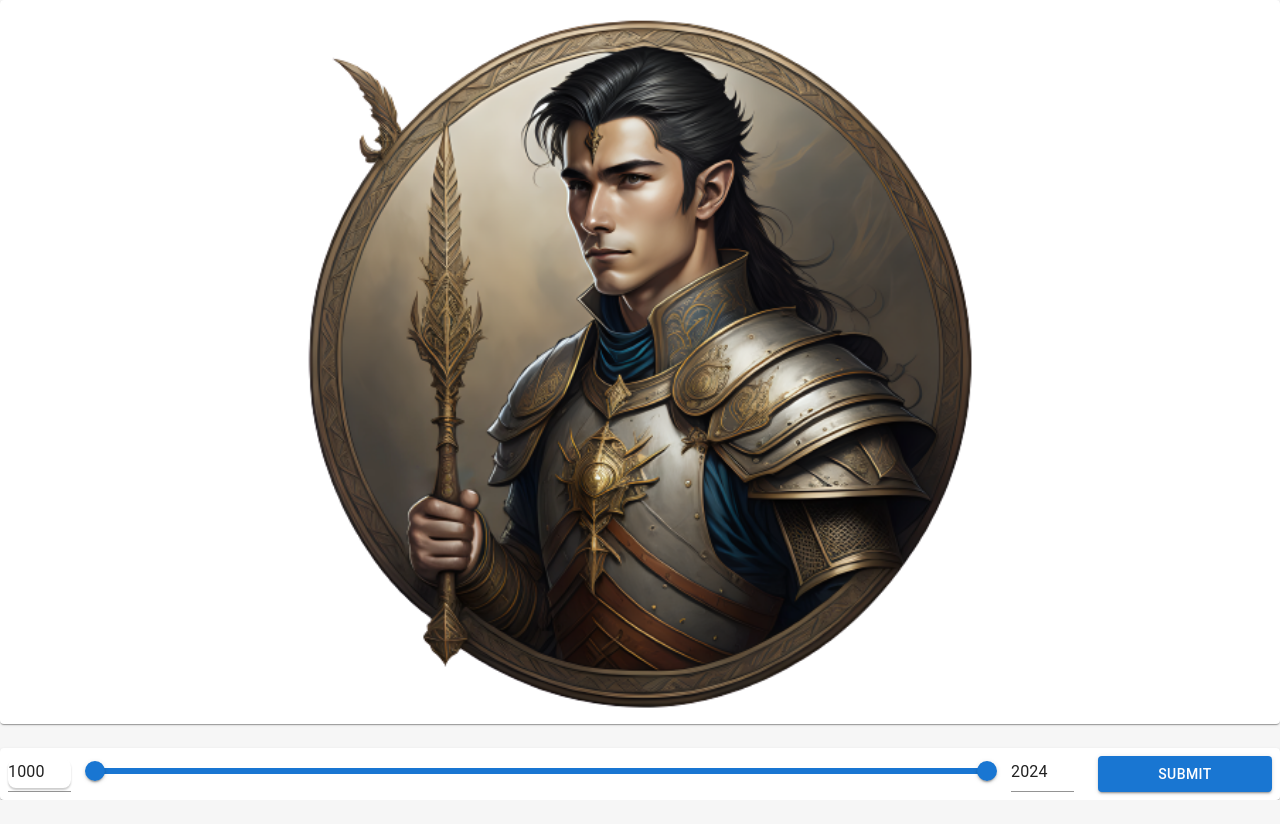
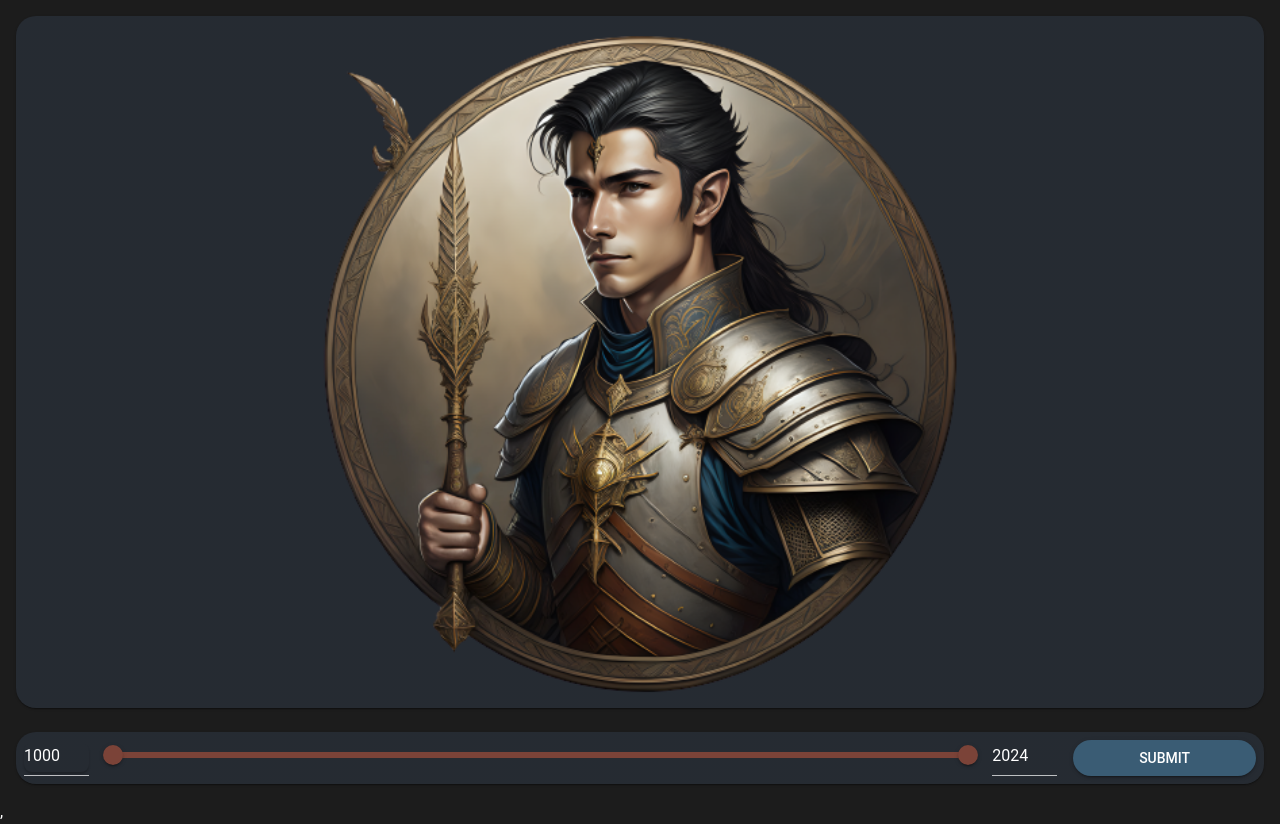
Before and after one commit to FBLordn/DateTheMap, a React (Vite) app: page / in a window 1280 px wide. Before the commit the page ends 800 px from the top, so only its background shows below. Built offline with nearby package versions, Linux system fonts and the light colour scheme.

Commit message:
Add custom theme. (s.e.-FBL)

```diff
--- a/src/GameLayout.tsx
+++ b/src/GameLayout.tsx
@@ -12,7 +12,6 @@ import { invoke } from '@tauri-apps/api';
 
 
 const Item = styled(Paper)(({ theme }) => ({
-  backgroundColor: theme.palette.mode === 'dark' ? '#1A2027' : '#fff',
   ...theme.typography.body2,
   padding: theme.spacing(1),
   textAlign: 'center',
@@ -37,7 +36,7 @@ export default function GameLayout() {
   }, []);
 
   return (
-    <Stack spacing={3} height="100vh" display="flex" flexDirection="column">
+    <Stack sx={{p:2}} spacing={3} height="100vh" display="flex" flexDirection="column">
     { gameState &&
       <Item> <GameStats scoreRound={[gameState.score, gameState.round]} /> </Item>
     }
@@ -45,16 +44,17 @@ export default function GameLayout() {
       <Item>
         <Stack
           direction="row"
-          spacing={3}
+          spacing={2}
         >
           <YearSelection
-            sx={{width:"86%"}}
+            sx={{width:17/20}}
             callbackFunction={setRange}
           />
           <SubmitButton
-            sx={{width:"14%"}}
+            sx={{width:3/20}}
             guess={guessRange}
             setGameState={setGameState}
+            isLastRound={false}
           />
         </Stack>
       </Item>
--- /dev/null
+++ b/src/Themes.tsx
@@ -0,0 +1,52 @@
+import { createTheme } from "@mui/material";
+
+export const darkTheme = createTheme({
+  palette: {
+    mode: 'dark',
+    primary: {
+      main: '#3a5c74',
+    },
+    secondary: {
+      main: '#7b4338',
+    },
+    error: {
+      main: '#e01b1b',
+    },
+    background: {
+      default: '#1C1C1C',
+      paper: '#1A2027',
+    },
+  },
+  typography: {
+    fontFamily: 'Roboto',
+    fontWeightLight: 300,
+  },
+  shape: {
+    borderRadius: 20,
+  },
+});
+
+export const lightTheme = createTheme({
+  palette: {
+    mode: 'light',
+    primary: {
+      main: '#678cae',
+    },
+    secondary: {
+      main: '#c3835d',
+    },
+    error: {
+      main: '#e01b1b',
+    },
+    background: {
+      default: '#e2e0e0',
+    },
+  },
+  typography: {
+    fontFamily: 'Roboto',
+    fontWeightLight: 300,
+  },
+  shape: {
+    borderRadius: 20,
+  },
+});
--- a/src/YearSelection.tsx
+++ b/src/YearSelection.tsx
@@ -28,7 +28,7 @@ export default function YearSelection({sx = [], callbackFunction, children }: Li
     activeThumb: number,
   ) => {
     if (!Array.isArray(newValue)) {
-      return
+      newValue = [newValue, newValue]
     }
 
     if (activeThumb === 0) {
@@ -66,7 +66,7 @@ export default function YearSelection({sx = [], callbackFunction, children }: Li
       <Input
         value={value[0]}
         size="small"
-        sx={{width:75}}
+        sx={{minWidth:65}}
         onChange={handleMinInputChange}
         inputProps={{
           step: 5,
@@ -79,6 +79,7 @@ export default function YearSelection({sx = [], callbackFunction, children }: Li
 
       <Slider
         getAriaLabel={() => 'year range'}
+        color='secondary'
         sx={{ ml:5, mr:5,}}
         min={minValue}
         max={maxValue}
@@ -92,7 +93,7 @@ export default function YearSelection({sx = [], callbackFunction, children }: Li
       <Input
         value={value[1]}
         size="small"
-        sx={{width:75}}
+        sx={{minWidth:65}}
         onChange={handleMaxInputChange}
         inputProps={{
           step: 5,
--- a/src/main.tsx
+++ b/src/main.tsx
@@ -2,9 +2,15 @@ import React from "react";
 import ReactDOM from "react-dom/client";
 import App from "./App";
 import "./styles.css";
+import { ThemeProvider } from "@emotion/react";
+import { darkTheme, lightTheme } from "./Themes";
+import { CssBaseline } from "@mui/material";
 
 ReactDOM.createRoot(document.getElementById("root") as HTMLElement).render(
-  <React.StrictMode>
-    <App />
-  </React.StrictMode>,
+  <ThemeProvider theme={darkTheme}>
+    <CssBaseline />
+    <React.StrictMode>
+        <App />
+    </React.StrictMode>,
+  </ThemeProvider>
 );
```
